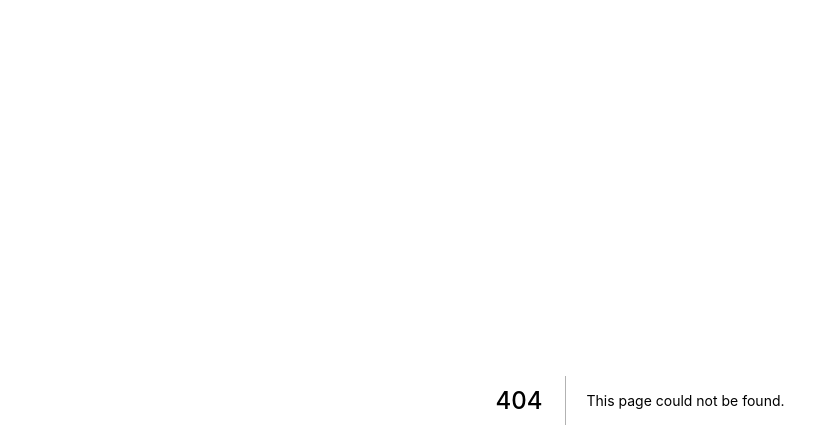
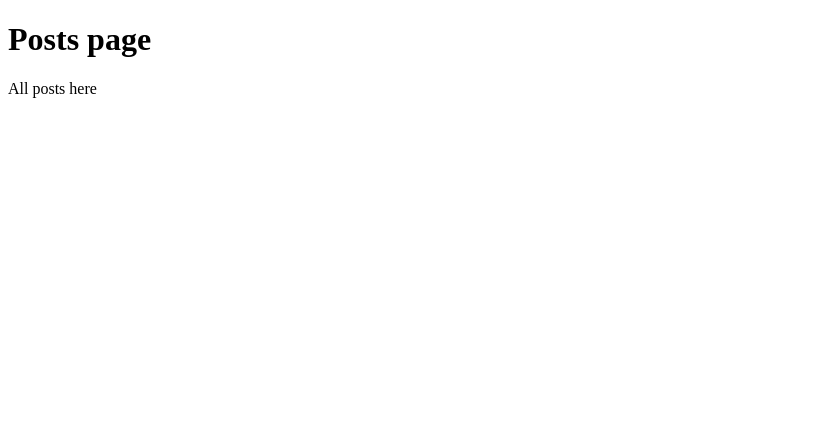
Before and after one commit to 777Antoniy777/react-next, a Next.js app: page /posts in a window 1280 px wide. Before the commit this address had no page. Shown: the top 448 px of the page, without its empty margins (0-839 px from the left). Built offline with nearby package versions, Linux system fonts and the light colour scheme.

Commit message:
add routes

```diff
--- /dev/null
+++ b/pages/posts.js
@@ -0,0 +1,10 @@
+const Posts = () => {
+  return (
+    <>
+      <h1>Posts page</h1>
+      <p>All posts here</p>
+    </>
+  );
+};
+
+export default Posts;
```
Also changed, not shown: pages/about/index.js (added, +7 -0 lines), pages/post/[id].js (added, +15 -0 lines).
